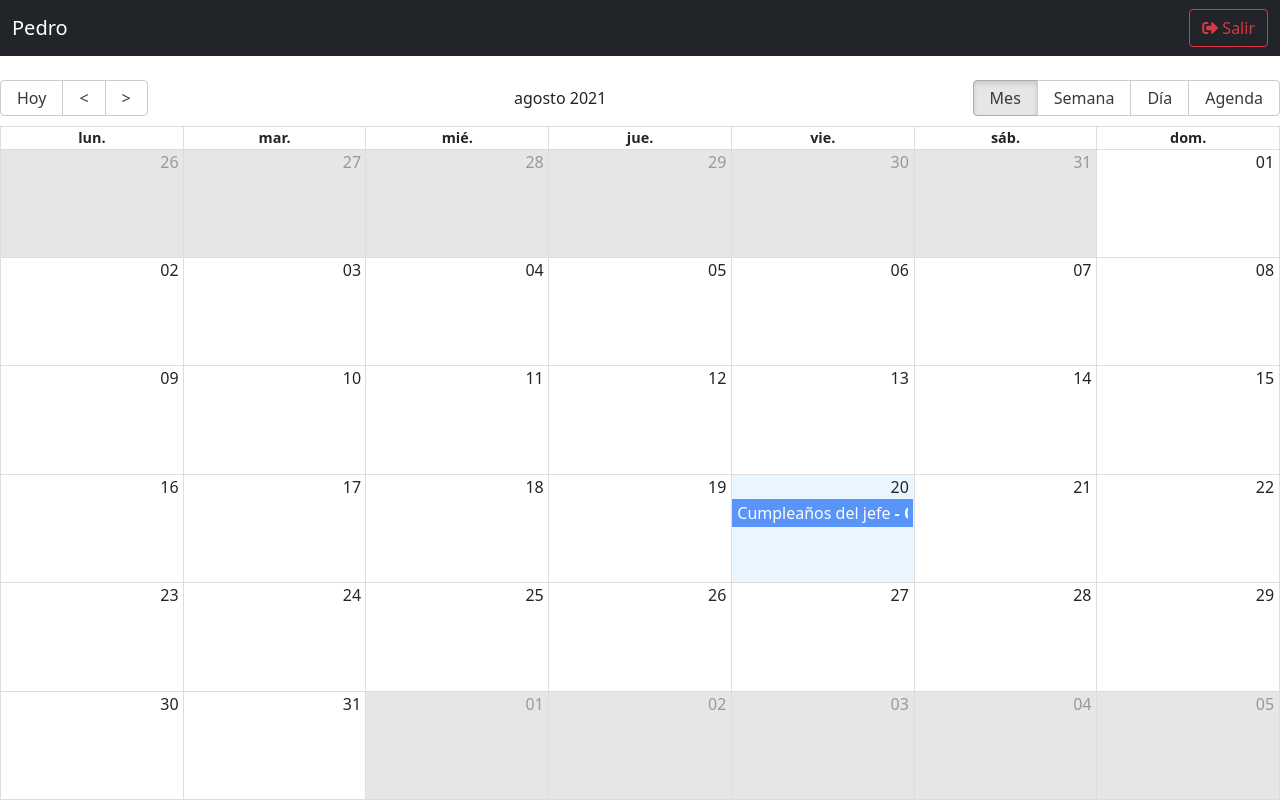
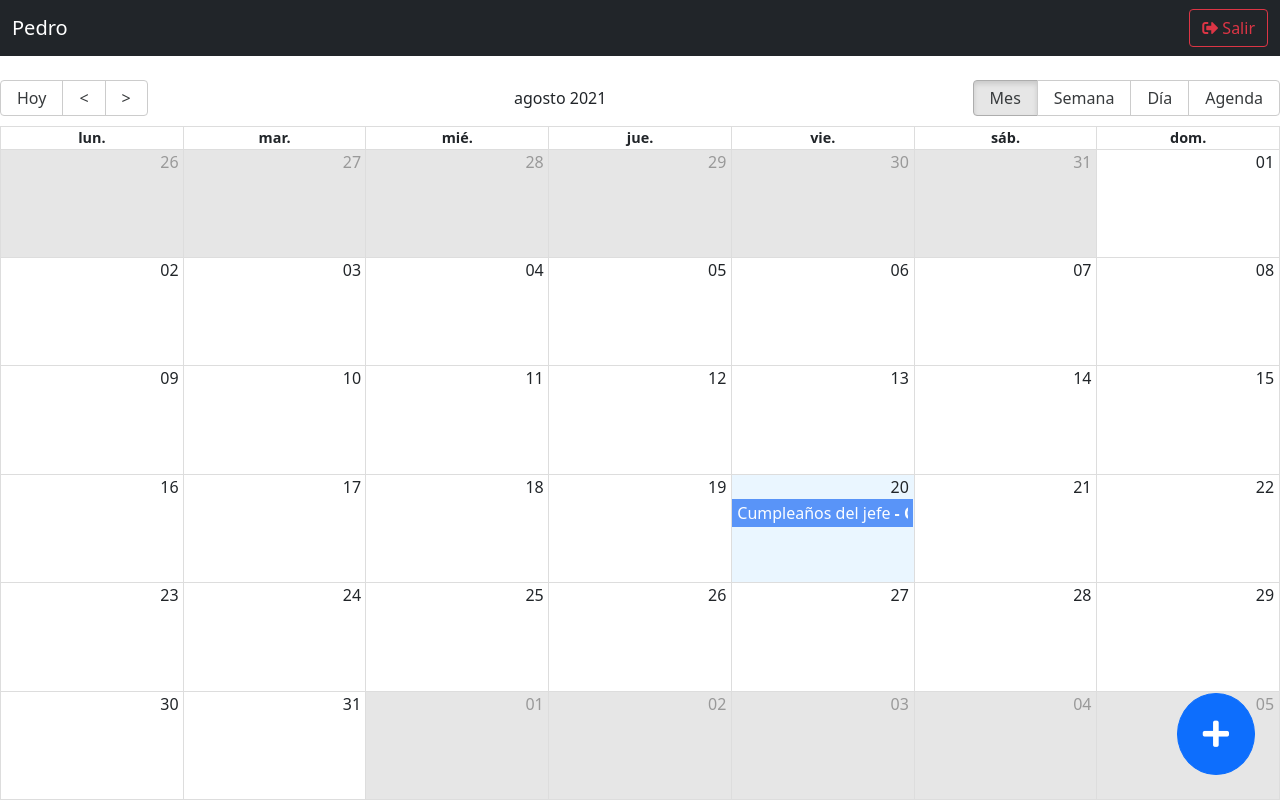
Before and after one commit to carlosraez/calendar-app, a React (Create React App) app: page / in a window 1280 px wide. Built offline with nearby package versions, Linux system fonts and the light colour scheme.

Commit message:
añadiendo un boton global para abrir el modal

```diff
--- /dev/null
+++ b/src/actions/events.js
@@ -0,0 +1,14 @@
+import { types } from '../types/types'
+
+export const eventAddNew = (event) => ({
+    type: types.eventAddNew,
+    payload: event
+
+})
+
+
+export const eventSetActive = (event) => ({
+    type: types.eventSetActive,
+    payload: event
+
+})
--- a/src/components/calendar/CalendarScreen.js
+++ b/src/components/calendar/CalendarScreen.js
@@ -11,6 +11,8 @@
 import { CalendarEvent } from './CalendarEvent'
 import { CalendarModal } from './CalendarModal'
 import { uiOpenModal } from '../../actions/ui'
+import { eventSetActive } from '../../actions/events'
+import { AddNewFab } from '../../components/ui/AddNewFab'
 
 
 moment.locale('es')
@@ -42,7 +44,10 @@
     }
 
     const onSelectEvent = (e) => {
-        console.log(e);
+
+        dispatch(eventSetActive(e))
+        dispatch( uiOpenModal() )
+
     }
 
     const  onViewChange = (e) => {
@@ -84,6 +89,7 @@
                 }}
             />
 
+            <AddNewFab  />
             <CalendarModal />
         </div>
     )
--- /dev/null
+++ b/src/components/ui/AddNewFab.js
@@ -0,0 +1,21 @@
+import React from 'react'
+import { useDispatch } from 'react-redux'
+import { uiOpenModal } from '../../actions/ui'
+
+export const AddNewFab = () => {
+
+     const dispatch = useDispatch()
+
+     const handleFabClick = () => {
+         dispatch( uiOpenModal() )
+     }
+
+    return (
+        <button
+            className="btn btn-primary fab"
+            onClick={ handleFabClick }
+        >
+            <i className="fas fa-plus"></i>
+        </button>
+    )
+}
--- /dev/null
+++ b/src/reducers/calendarReducer.js
@@ -0,0 +1,36 @@
+import moment from 'moment'
+import { types } from '../types/types'
+
+const initialState = {
+    events: [{
+        title: 'Cumpleaños del jefe',
+        start: moment().toDate(),
+        end:moment().add(2,'hours').toDate(),
+        bgcolor: '#fafafa',
+        notes: 'Comprar el pastel',
+        user: {
+            _id: '123',
+            name: 'Carlos'
+        }
+
+    }],
+    activeEvent: null
+}
+
+
+export const calendarReducer = ( state = initialState, action ) => {
+
+    switch ( action.type )
+
+    {
+
+        case types.eventSetActive:
+            return {
+                ...state,
+                activeEvent: action.payload
+            }
+
+        default:
+            return state
+    }
+}
--- a/src/reducers/rootReducer.js
+++ b/src/reducers/rootReducer.js
@@ -1,8 +1,9 @@
 import { combineReducers } from "redux"
+import { calendarReducer } from "./calendarReducer"
 import { uiReducer } from "./uiReducer"
 
 export const rootReducer = combineReducers({
-    ui: uiReducer
+    ui: uiReducer,
+    calendar: calendarReducer
     //Auth Reducer
-    //Calendar Reducer
 })
--- a/src/styles.css
+++ b/src/styles.css
@@ -63,3 +63,13 @@
     border: 0px solid gray !important;
 
 }
+
+/* FABS */
+.fab {
+    border-radius: 100%;
+    bottom: 25px;
+    font-size: 30px;
+    padding: 25px;
+    position: fixed;
+    right: 25px;
+}
--- a/src/types/types.js
+++ b/src/types/types.js
@@ -1,5 +1,8 @@
 export const types = {
 
     uiOpenModal: '[ui] Open Modal',
-    uiCloseModal: '[ui] Close Modal'
+    uiCloseModal: '[ui] Close Modal',
+
+    eventSetActive: '[event] Set Active',
+    eventAddNew: '[event] Add Event',
 }
```
